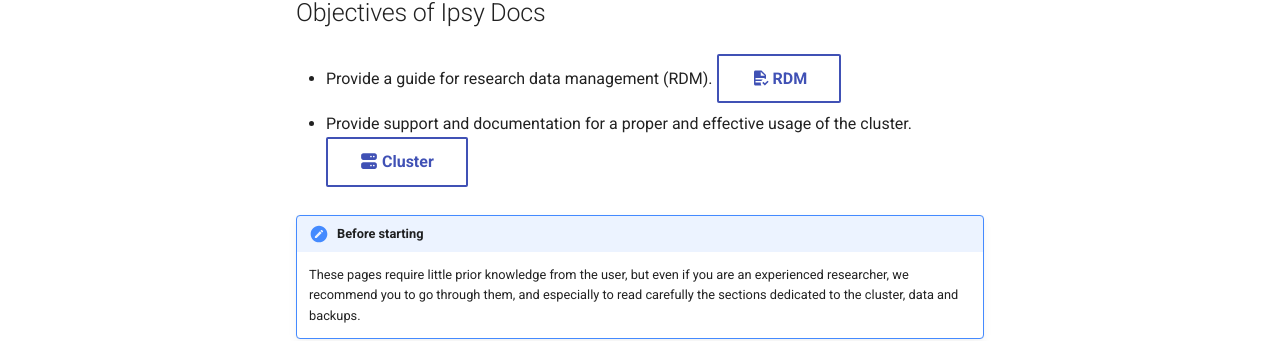
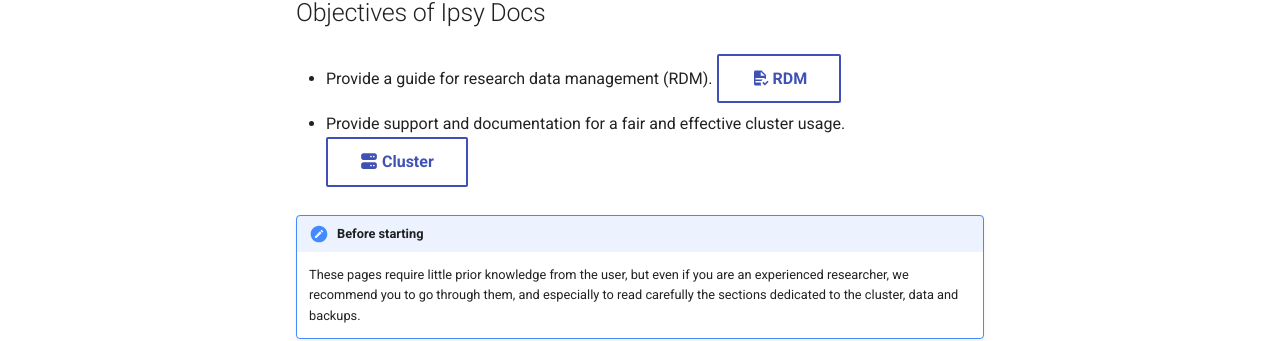
Before and after one commit to pvavra/temp-ipsy, an MkDocs documentation site: the page built from docs/index.md, in a window 1280 px wide. Shown: the part 375-716 px from the top of the page. Built offline with MkDocs 1.6.1 and Material for MkDocs 9.7.7, drawn with Linux system fonts in a browser that asks for light colours.

Commit message:
Fix sentence in home

```diff
--- a/docs/index.md
+++ b/docs/index.md
@@ -8,7 +8,7 @@ Ipsy docs is a work in progress collection of resources, tutorials and guideline
 
 - Provide a guide for research data management (RDM). [:material-file-document-check: RDM](open-science/research-data-management/getting-started/){ .md-button }
 
-- Provide support and documentation for a proper and effective usage of the cluster.[:fontawesome-solid-server: Cluster](cluster){ .md-button }
+- Provide support and documentation for a fair and effective cluster usage.[:fontawesome-solid-server: Cluster](cluster){ .md-button }
 
 !!! note "Before starting"
     These pages require little prior knowledge from the user, but even if you are an experienced researcher, we recommend you to go through them, and especially to read carefully the sections dedicated to the cluster, data and backups.
```
